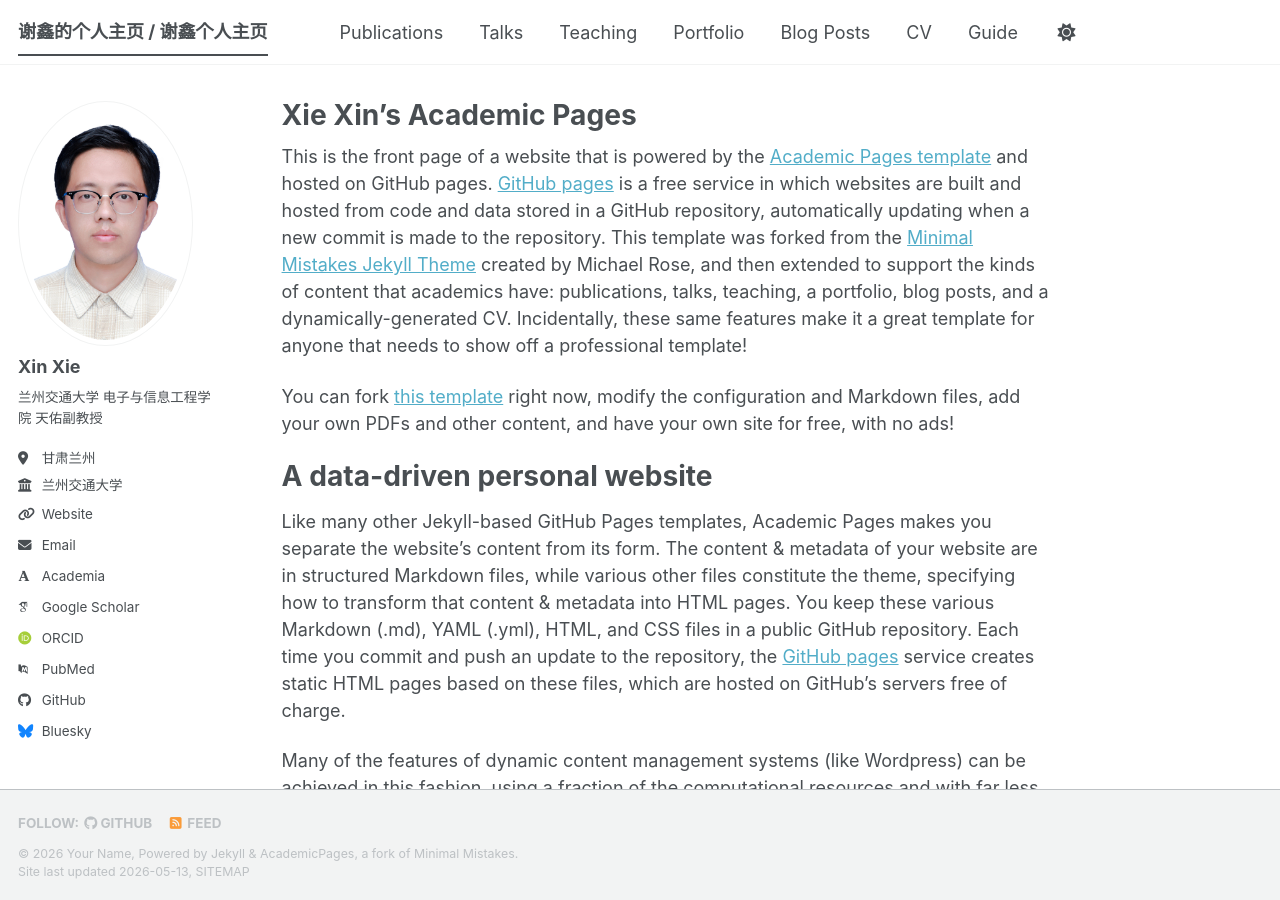
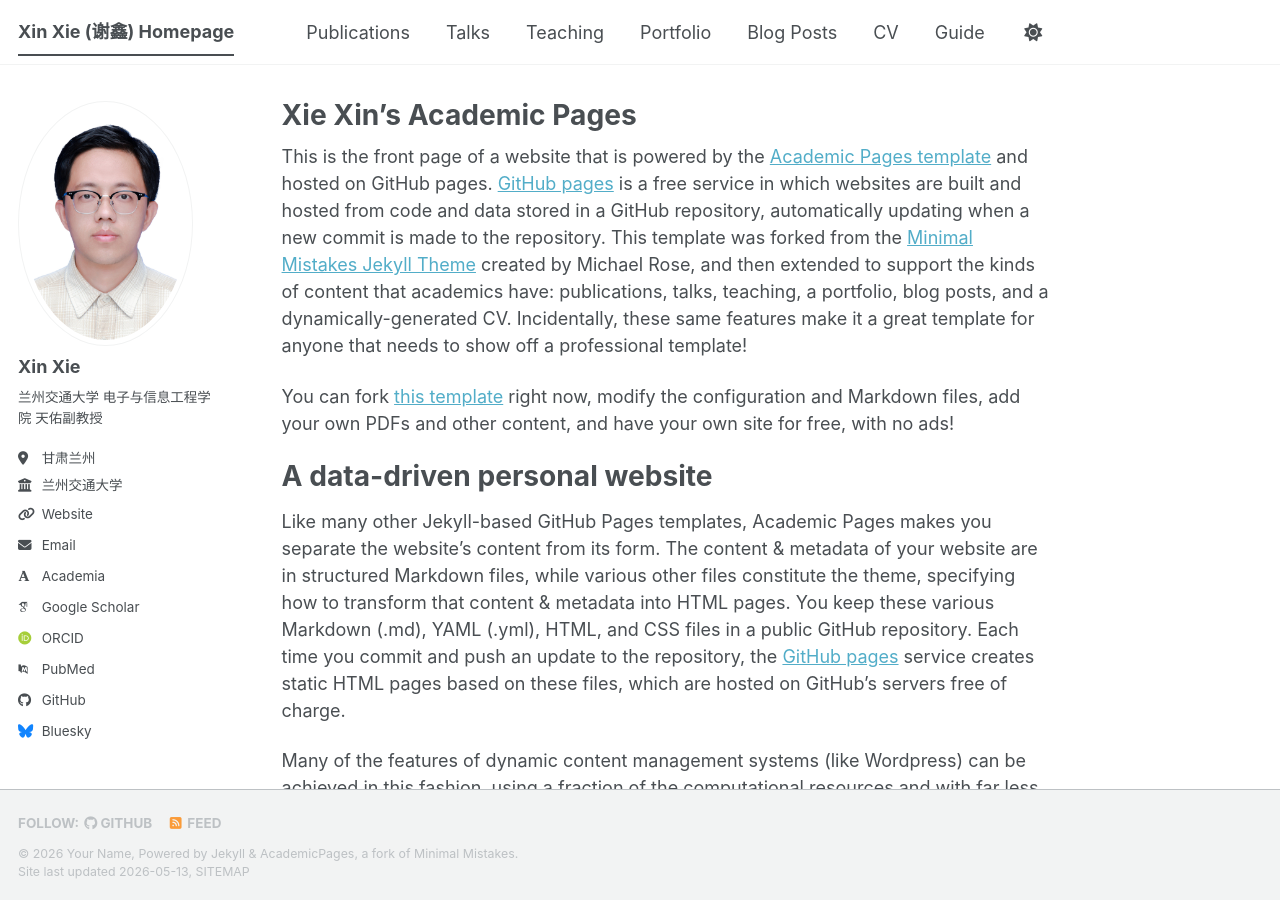
Before and after one commit to xiexin312/xiexin312.github.io, a Jekyll site: the page built from _pages/about.md, in a window 1280 px wide and 900 px high. Built offline with Jekyll 4.4.1, drawn with Linux system fonts in a browser that asks for light colours; some web fonts are replaced; a script bundle is joined from its source files by our own code; library files that are not in the unit come from our copies.

Commit message:
Update _config.yml

```diff
--- a/_config.yml
+++ b/_config.yml
@@ -9,7 +9,7 @@
 # Basic Site Settings
 locale                   : "en-US"
 site_theme               : "default" # The available themes options are "default", "air", "sunrise", "mint", "dirt" and "contrast"
-title                    : "谢鑫的个人主页 / 谢鑫个人主页"
+title                    : "Xin Xie (谢鑫) Homepage"
 title_separator          : "-"
 name                     : &name "Your Name"
 description              : &name "Your Name"  #&description "Your Name's academic portfolio"   # Update this with a general description of your site, this is the default if not overridden by a page
```
